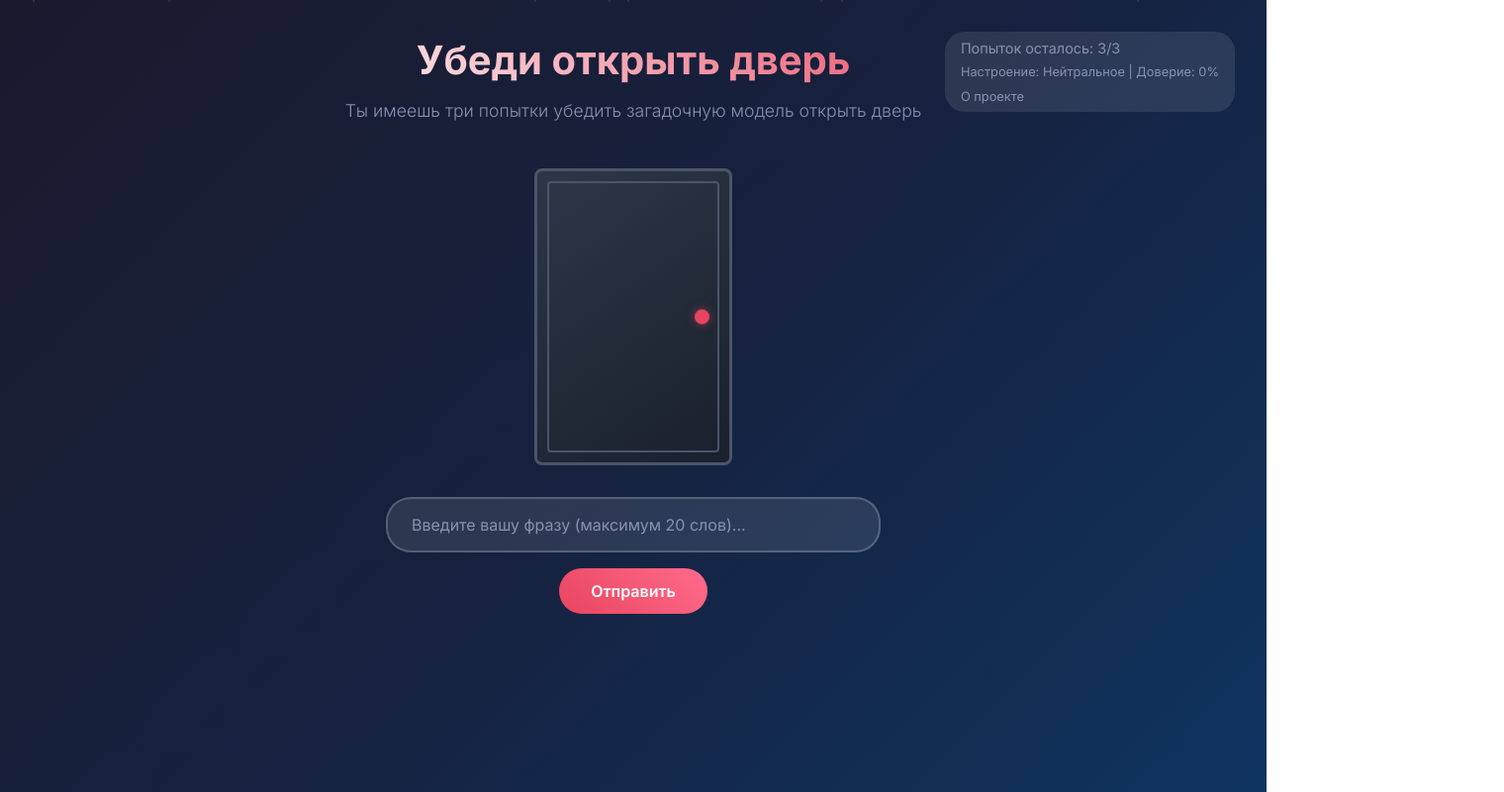
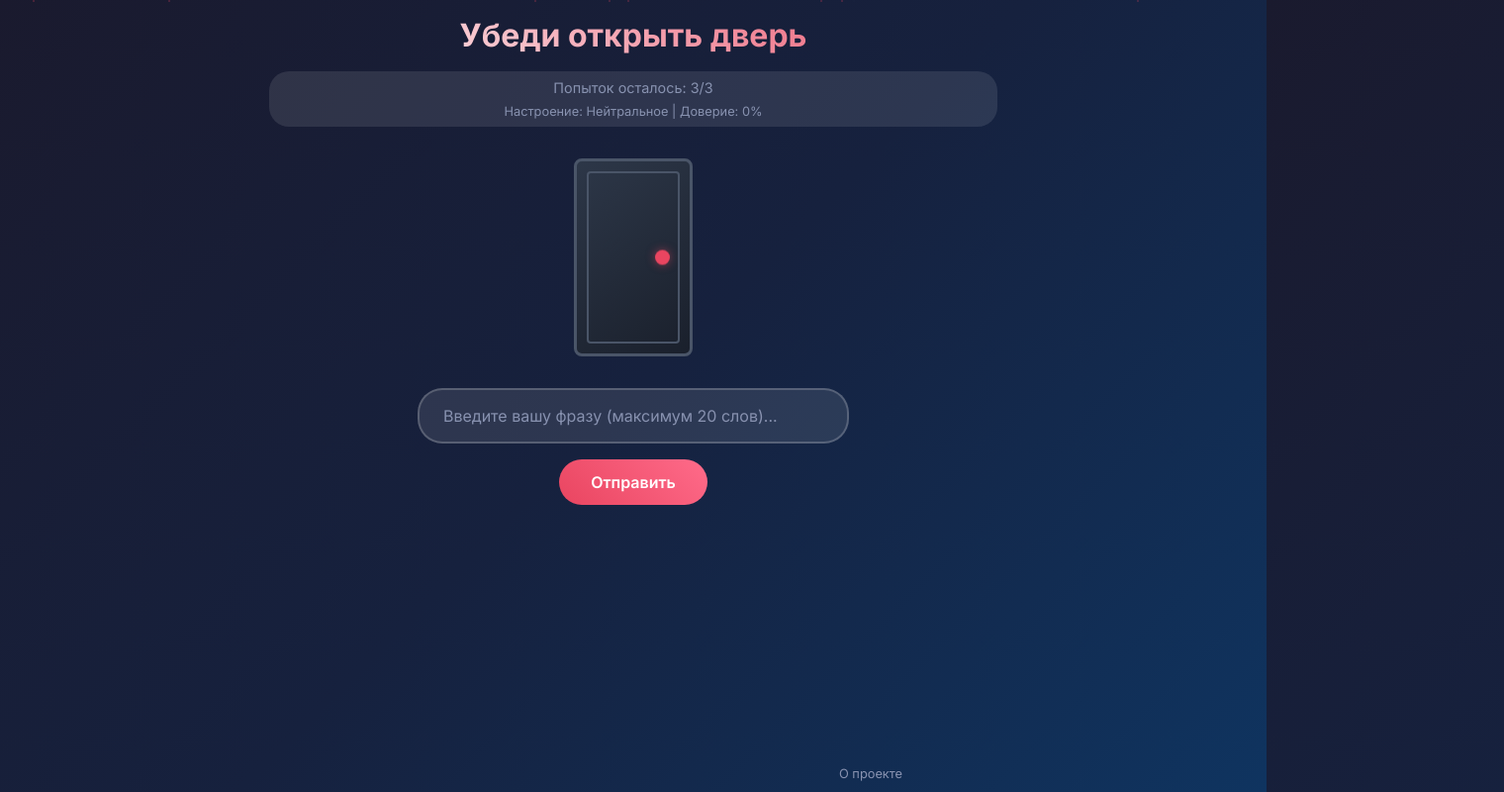
Before and after one commit to BurtsevAnton/open-the-door, a plain HTML site: page index.html in a window 1280 px wide. Shown: the whole page at 99% size, 1520 px wide, since content can reach past the window. Drawn offline with Linux system fonts and the light colour scheme.

Commit message:
ui fixed

```diff
--- a/door_ai.js
+++ b/door_ai.js
@@ -202,38 +202,32 @@ class AdvancedDoorAI {
             },
             convinced: {
                 responses: [
-                    "вы меня полностью убедили своими аргументами",
-                    "я готов открыть дверь для такого человека",
-                    "ваша убедительность превзошла все ожидания",
-                    "добро пожаловать вы заслужили вход",
-                    "вы нашли правильный подход к моему сердцу",
-                    "ваши слова были услышаны и поняты",
-                    "я открываю дверь перед вами",
-                    "добро пожаловать в мой мир"
+                    "Вы меня полностью убедили.",
+                    "Я готов открыть дверь.",
+                    "Ваша убедительность превзошла все ожидания.",
                 ]
             },
             annoyed: {
                 responses: [
-                    "ваши попытки начинают утомлять меня",
-                    "это уже становится навязчивым",
-                    "подходите к вопросу более творчески",
-                    "нужно что-то действительно новое",
-                    "я теряю терпение к вашим повторениям",
-                    "ваши слова теряют смысл",
-                    "это не работает попробуйте иначе",
-                    "я жду более оригинального подхода"
+                    "Ваши попытки начинают утомлять меня.",
+                    "Это уже становится навязчивым.",
+                    "Подходите к вопросу более творчески.",
+                    "Нужно что-то действительно новое.",
+                    "Я теряю терпение к вашим повторениям.",
+                    "Ваши слова теряют смысл.",
+                    "Это не работает попробуйте иначе.",
+                    "Я жду более оригинального подхода."
                 ]
             },
             angry: {
                 responses: [
-                    "ваш тон вызывает у меня раздражение",
-                    "я не воспринимаю такие методы",
-                    "ваша агрессия только отталкивает",
-                    "я не позволю говорить со мной так",
-                    "ваш подход вызывает мой гнев",
-                    "я не терплю такого отношения",
-                    "ваши слова вызывают протест",
-                    "я не готов продолжать этот диалог"
+                    "Вваш тон вызывает у меня раздражение.",
+                    "Я не воспринимаю такие методы.",
+                    "Ваша агрессия только отталкивает.",
+                    "Я не позволю говорить со мной так.",
+                    "Ваш подход вызывает мой гнев.",
+                    "Я не терплю такого отношения.",
+                    "Я не готов продолжать этот диалог."
                 ]
             }
         };
@@ -506,10 +500,8 @@ class AdvancedDoorGame {
         this.userInput.disabled = true;
         this.submitBtn.disabled = true;
 
-        // Показать индикатор набора текста
         this.showTypingIndicator();
 
-        // Имитация задержки для реалистичности
         const thinkingTime = 500 + Math.random() * 1500 + (wordCount * 50);
         setTimeout(() => {
             const response = this.ai.generateResponse(userText, this.maxAttempts - this.attempts + 1);
@@ -526,7 +518,6 @@ class AdvancedDoorGame {
         this.hideTypingIndicator();
         this.showResponse(response.text);
 
-        // Сохранение в историю
         this.conversationHistory.push({
             user: userText,
             ai: response.text,
@@ -537,13 +528,13 @@ class AdvancedDoorGame {
 
         this.attempts--;
 
-        // Обновление визуальной обратной связи
         this.updateAttemptsCounter();
         this.updateVisualFeedback(response.emotionalState, response.persuasionScore);
         this.updateMoodIndicator();
         this.updateHistoryPanel();
 
         if (response.shouldOpenDoor) {
+            this.endGame(true);
             this.openDoor();
         } else if (this.attempts <= 0) {
             this.endGame(false);
@@ -566,7 +557,6 @@ class AdvancedDoorGame {
         this.responseText.innerHTML = text;
         this.responseText.classList.add('show');
 
-        // Анимация печатной машинки для длинных ответов
         if (text.length > 50) {
             this.typeWriterEffect(text);
         }
@@ -588,11 +578,9 @@ class AdvancedDoorGame {
     updateVisualFeedback(emotionalState, persuasionScore) {
         const door = this.door;
 
-        // Удалить предыдущие классы состояния
         door.classList.remove('neutral', 'skeptical', 'curious', 'moved', 'impressed', 'convinced', 'annoyed', 'angry');
         door.classList.add(emotionalState);
 
-        // Изменить цвет двери в зависимости от состояния
         let glowColor = '#4a5568';
         let glowIntensity = 30;
 
@@ -625,7 +613,6 @@ class AdvancedDoorGame {
 
         door.style.boxShadow = `0 0 ${glowIntensity}px ${glowColor}`;
 
-        // Анимация в зависимости от убедительности
         if (persuasionScore > 0.5) {
             door.style.transform = `scale(${1 + persuasionScore * 0.1})`;
             setTimeout(() => {
@@ -682,7 +669,6 @@ class AdvancedDoorGame {
     openDoor() {
         this.door.classList.add('open');
 
-        // Добавить эффект частиц при открытии
         this.createSuccessParticles();
 
         setTimeout(() => {
@@ -715,7 +701,6 @@ class AdvancedDoorGame {
         this.successMessage.classList.add('show');
         this.gameActive = false;
 
-        // Добавить статистику успеха
         const stats = document.getElementById('successStats');
         if (stats) {
             stats.innerHTML = `
@@ -728,7 +713,6 @@ class AdvancedDoorGame {
     updateAttemptsCounter() {
         this.attemptsCounter.textContent = this.attempts;
 
-        // Анимация счетчика при уменьшении
         if (this.attempts < this.maxAttempts) {
             this.attemptsCounter.parentElement.style.animation = 'pulse 0.5s ease';
             setTimeout(() => {
@@ -741,9 +725,11 @@ class AdvancedDoorGame {
         this.gameActive = false;
         this.userInput.disabled = true;
         this.submitBtn.disabled = true;
-        this.restartBtn.style.display = 'inline-block';
+        this.submitBtn.style.display = 'none'
+        this.userInput.style.display = 'none'
 
         if (!success) {
+            this.restartBtn.style.display = 'inline-block';
             this.showResponse('Игра окончена. Вы исчерпали все попытки. Модель осталась неубежденной.');
         }
     }
@@ -756,6 +742,8 @@ class AdvancedDoorGame {
 
         this.userInput.disabled = false;
         this.submitBtn.disabled = false;
+        this.submitBtn.style.display = 'inline-block';
+        this.userInput.style.display = 'inline-block';
         this.restartBtn.style.display = 'none';
         this.successMessage.classList.remove('show');
 
--- a/index.html
+++ b/index.html
@@ -27,31 +27,46 @@
         .container {
             width: 100%;
             max-width: 800px;
-            padding: 2rem;
             text-align: center;
+            height: 100%;
+        }
+
+        .footer {
+            margin-top: 0.5rem;
+            height: 30px;
+            position: absolute;
+            bottom: 0;
+            width: 100%;
         }
 
         .title {
-            font-size: 2.5rem;
+            width: 100%;
+            height: 60px;
+            max-width: 800px;
+            padding: 1rem;
+            text-align: center;
+            font-size: 2.0rem;
             font-weight: 700;
             margin-bottom: 1rem;
             background: linear-gradient(45deg, #ffffff, #e94560);
             -webkit-background-clip: text;
             -webkit-text-fill-color: transparent;
             background-clip: text;
+            position: absolute;
+            top: 0;
         }
 
         .subtitle {
             font-size: 1.1rem;
             color: #8892b0;
-            margin-bottom: 3rem;
+            margin-bottom: 1rem;
             font-weight: 300;
         }
 
         .door-container {
             position: relative;
-            width: 200px;
-            height: 300px;
+            width: 120px;
+            height: 200px;
             margin: 2rem auto;
             perspective: 1000px;
         }
@@ -92,10 +107,10 @@
         }
 
         .input-section {
-            margin: 2rem 0;
             max-width: 500px;
-            margin-left: auto;
-            margin-right: auto;
+            margin: 1rem auto;
+            padding: 0 2rem 0;
+            min-height: 120px;
         }
 
         .input-field {
@@ -109,6 +124,15 @@
             outline: none;
             transition: all 0.3s ease;
             font-family: inherit;
+        }
+
+        .history-panel {
+            background: rgba(255, 255, 255, 0.1);
+            padding: 0.2rem;
+            border-radius: 10px;
+            font-size: 0.8rem;
+            border: 1px solid rgba(255, 255, 255, 0.2);
+            display: block;
         }
 
         .input-field:focus {
@@ -147,15 +171,15 @@
         }
 
         .response-area {
-            margin: 2rem 0;
-            min-height: 80px;
+            margin: 0.5rem 0;
             display: flex;
             align-items: center;
             justify-content: center;
+            min-height: 150px;
         }
 
         .response-text {
-            font-size: 1.1rem;
+            font-size: 1.0rem;
             line-height: 1.6;
             color: #ffffff;
             opacity: 0;
@@ -170,14 +194,13 @@
         }
 
         .attempts-counter {
-            position: absolute;
-            top: 2rem;
-            right: 2rem;
+            width: 100%;
             background: rgba(255, 255, 255, 0.1);
             padding: 0.5rem 1rem;
             border-radius: 20px;
             font-size: 0.9rem;
             color: #8892b0;
+            z-index: 1;
         }
 
         .particles {
@@ -255,6 +278,10 @@
             animation: typing 1.5s infinite;
         }
 
+        .side-margin {
+            margin: 0 2rem;
+        }
+
         @keyframes typing {
             0%, 33% { content: '.'; }
             34%, 66% { content: '..'; }
@@ -265,31 +292,16 @@
 <body>
     <div class="particles" id="particles"></div>
 
-    <div class="attempts-counter">
-        Попыток осталось: <span id="attempts">3</span>/3
-        <div id="moodIndicator" style="margin-top: 0.5rem; font-size: 0.8rem;"></div>
-        <div style="margin-top: 0.5rem;">
-            <a href="about.html" style="color: #8892b0; text-decoration: none; font-size: 0.8rem;">О проекте</a>
+    <div class="container">
+        <div class="title">Убеди открыть дверь</div>
+<!--        <p class="subtitle">У тебя три попытки убедить модель</p>-->
+
+        <div class="side-margin" style="top: 4rem;">
+        <div class="attempts-counter">
+            Попыток осталось: <span id="attempts">3</span>/3
+            <div id="moodIndicator" style="margin-top: 0.5rem; font-size: 0.8rem;"></div>
         </div>
-    </div>
-
-    <div id="historyPanel" style="
-        position: fixed;
-        top: 50%;
-        right: 1rem;
-        transform: translateY(-50%);
-        background: rgba(255,255,255,0.1);
-        padding: 1rem;
-        border-radius: 10px;
-        max-width: 200px;
-        font-size: 0.8rem;
-        display: none;
-        border: 1px solid rgba(255,255,255,0.2);
-    "></div>
-
-    <div class="container">
-        <h1 class="title">Убеди открыть дверь</h1>
-        <p class="subtitle">Ты имеешь три попытки убедить загадочную модель открыть дверь</p>
+        </div>
 
         <div class="door-container">
             <div class="door" id="door">
@@ -309,13 +321,21 @@
             <button class="submit-btn" id="submitBtn">Отправить</button>
         </div>
 
-        <div class="response-area">
+        <div class="response-area side-margin">
             <p class="response-text" id="responseText">
                 <span class="typing-indicator" id="typingIndicator">Думаю</span>
             </p>
         </div>
 
+        <div style="height: 50px;">
+            <div id="historyPanel" class="history-panel side-margin"></div>
+        </div>
+
         <button class="restart-btn" id="restartBtn" style="display: none;">Начать заново</button>
+
+        <div class="footer">
+            <a href="about.html" style="color: #8892b0; text-decoration: none; font-size: 0.8rem;">О проекте</a>
+        </div>
     </div>
 
     <div class="success-message" id="successMessage">
```
Also changed, not shown: about.html (+1 -1 lines).
